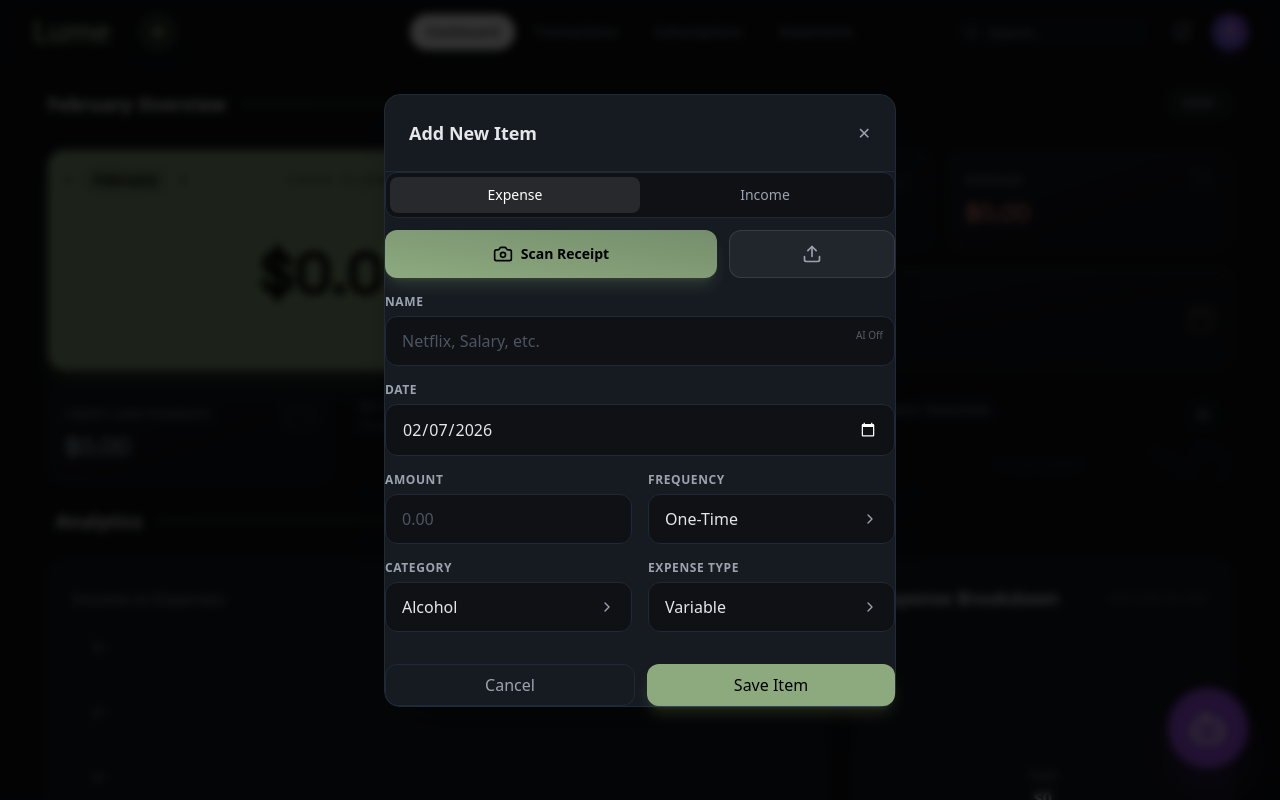
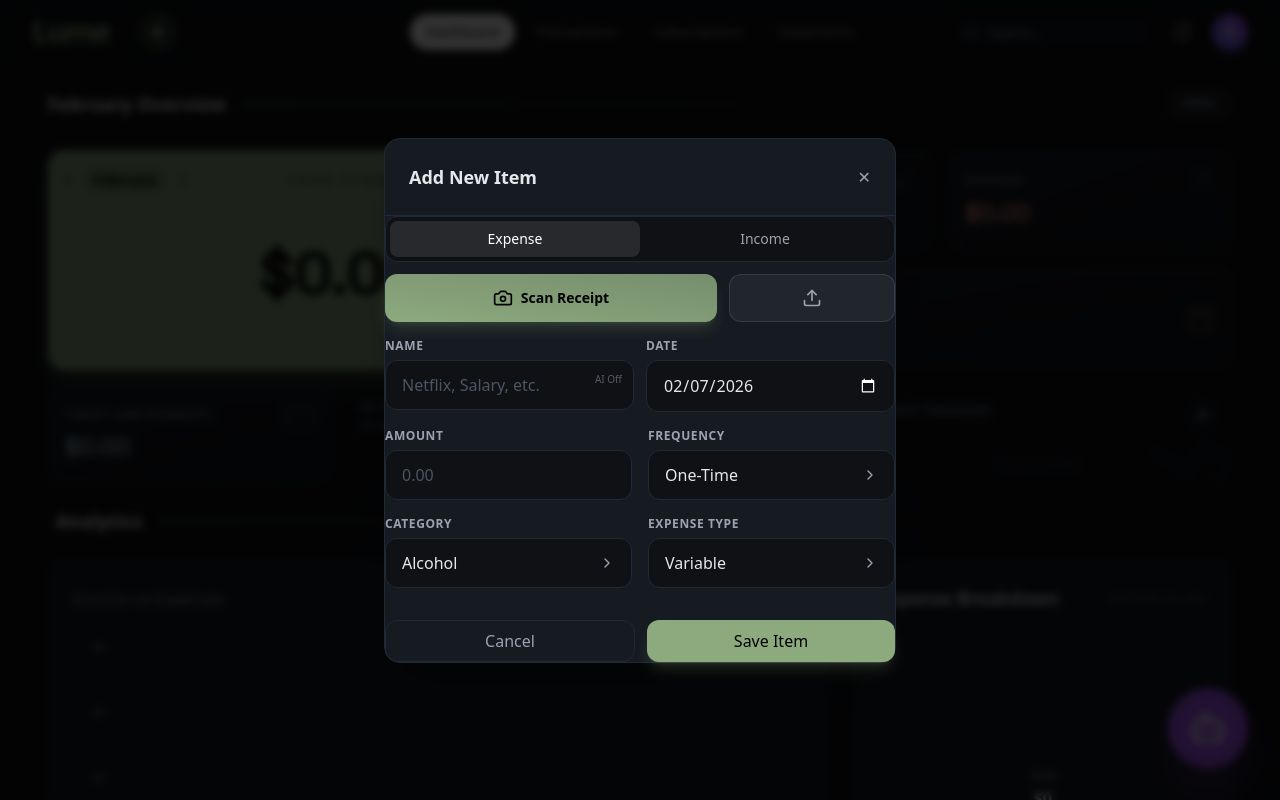
Before and after one commit to atnwl/finance-dashboard-gemini, a React (Vite) app: page / in a window 1280 px wide. Both pictures are taken after a click on the button 157 px from the left and 32 px from the top of the page. Shown: the top 800 px of the page. Built offline with nearby package versions, Linux system fonts and the light colour scheme.

Commit message:
Fix modal layout: Use Flexbox and harden Input styling for iPad (#66)

```diff
--- a/src/App.jsx
+++ b/src/App.jsx
@@ -120,7 +120,7 @@ const Input = ({ label, ...props }) => (
     {label && <label className="text-xs font-semibold text-muted uppercase tracking-wider">{label}</label>}
     <input
       className={cn(
-        "bg-background border border-border rounded-xl px-4 py-3 text-text focus:outline-none focus:border-primary focus:ring-1 focus:ring-primary transition-all placeholder:text-gray-600 w-full",
+        "bg-background border border-border rounded-xl px-4 py-3 text-text focus:outline-none focus:border-primary focus:ring-1 focus:ring-primary transition-all placeholder:text-gray-600 w-full min-w-0 max-w-full appearance-none",
         props.className
       )}
       style={props.type === 'date' ? { colorScheme: 'dark' } : {}}
@@ -4036,8 +4036,8 @@ function TransactionForm({ initialData, data, setPendingStatement, pendingStatem
         </div>
       </div>
 
-      <div className="grid grid-cols-1 gap-4">
-        <div className="relative w-full min-w-0">
+      <div className="flex gap-3">
+        <div className="relative flex-1 min-w-0">
           <Input
             label="Name"
             name="name"
@@ -4057,7 +4057,7 @@ function TransactionForm({ initialData, data, setPendingStatement, pendingStatem
             )}
           </div>
         </div>
-        <div className="min-w-0 w-full">
+        <div className="flex-1 min-w-0">
           <Input
             label="Date"
             type="date"
```
